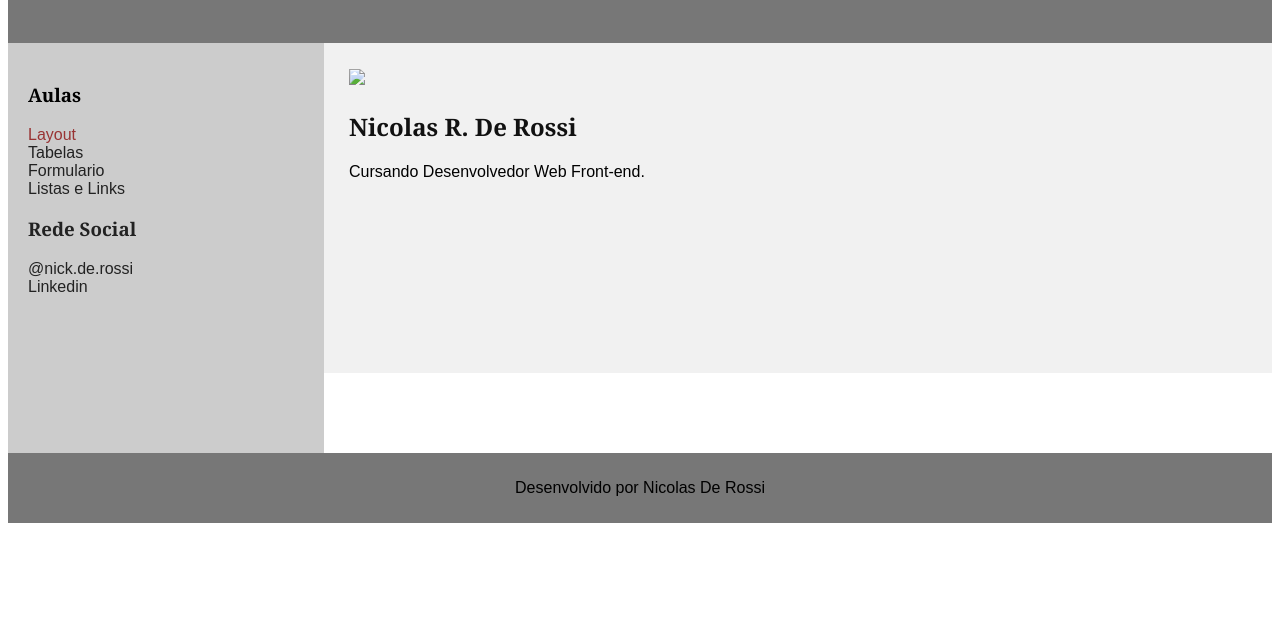
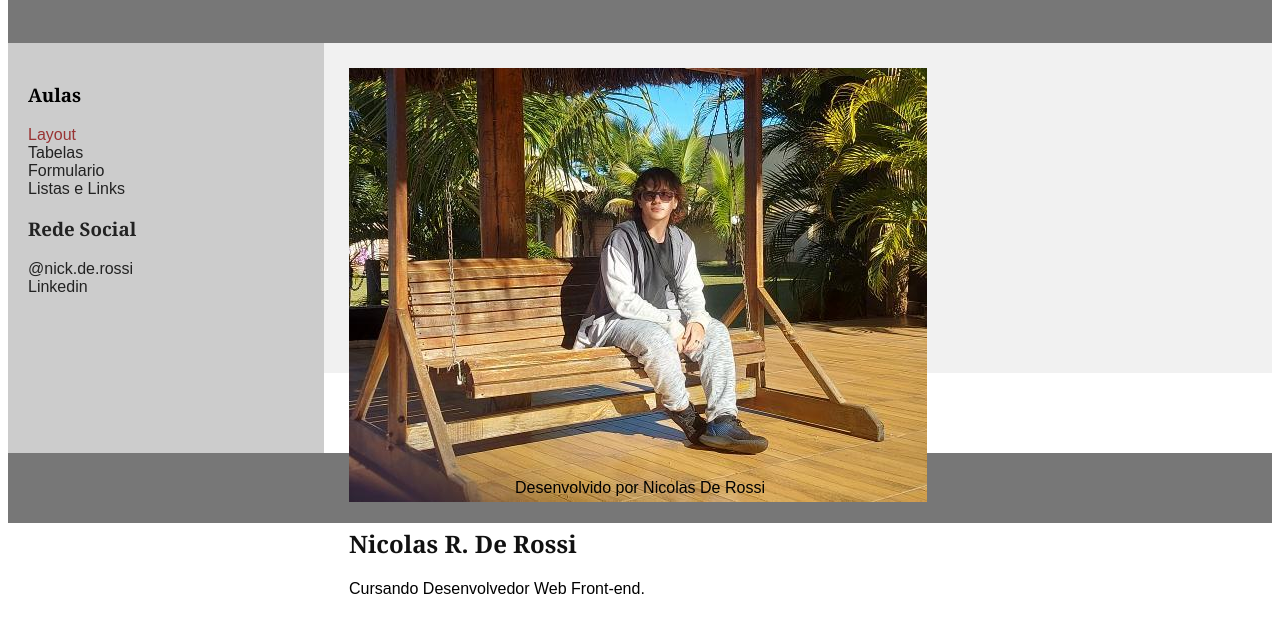
Before and after one commit to nicolasDEROSSI/pensamento2, a plain HTML site: page index.html in a window 1280 px wide. Shown: the part 108-740 px from the top of the page. Drawn offline with Linux system fonts and the light colour scheme.

Commit message:
Update index.html

```diff
--- a/index.html
+++ b/index.html
@@ -114,7 +114,7 @@
 			</nav>
 
 			<article>
-				<img src="C:\Users\rossi\Pictures\nick.png">
+				<img src="oi.jpg">
 				<h2>Nicolas R. De Rossi</h2>
 				<p>Cursando Desenvolvedor Web Front-end.</p>
 
```
